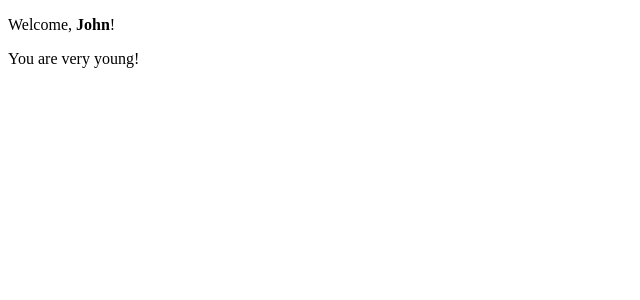
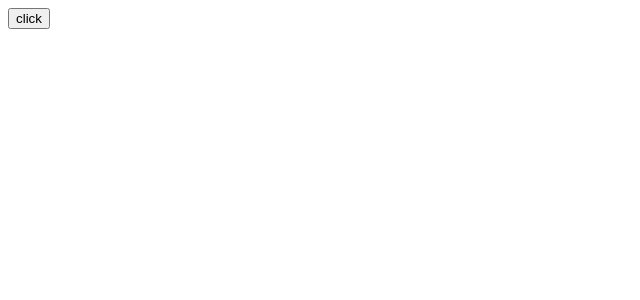
Before and after one commit to svenLrn/react, a React (Vite) app in the folder my-app/: page / in a window 1280 px wide. Shown: the top 300 px of the page, without its empty margins (0-640 px from the left). Built offline with nearby package versions, Linux system fonts and the light colour scheme.

Commit message:
ex 26 is done

```diff
--- a/my-app/src/Age.jsx
+++ /dev/null
@@ -1,7 +0,0 @@
-export const Age = ({age}) =>{
-    return (
-    <>
-        <p>Your age is {age}</p>
-    </>
-    )
-}
--- /dev/null
+++ b/my-app/src/AlertClock.jsx
@@ -0,0 +1,7 @@
+export const AlertClock = () =>{
+    return (
+    <>
+        <button onClick={() => alert(new Date().toLocaleTimeString())}>click</button>
+    </>
+    )
+}
--- a/my-app/src/App.jsx
+++ b/my-app/src/App.jsx
@@ -1,10 +1,9 @@
-
-import { Welcome } from "./Welcome";
+import { AlertClock } from "./AlertClock";
 
 export function App(){
     return(
         <div>
-            <Welcome name = 'John' age = '12'/>
+            <AlertClock/>
         </div>
     )
 }
--- a/my-app/src/Welcome.jsx
+++ /dev/null
@@ -1,10 +0,0 @@
-import { Age } from "./Age";
-export const Welcome = ({name, age}) =>{
-    return (
-    <>
-        <p>Welcome, <strong>{name}</strong>!</p>
-
-        {age >= 18 ? <Age age = {age}/> : 'You are very young!'}
-    </>
-    )
-}
```
